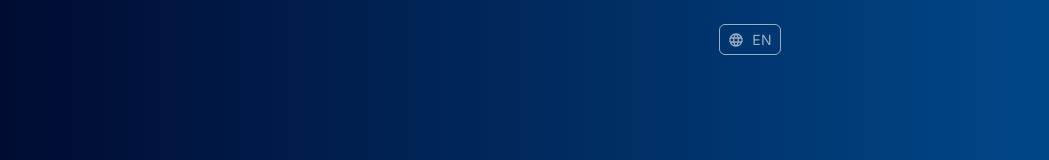
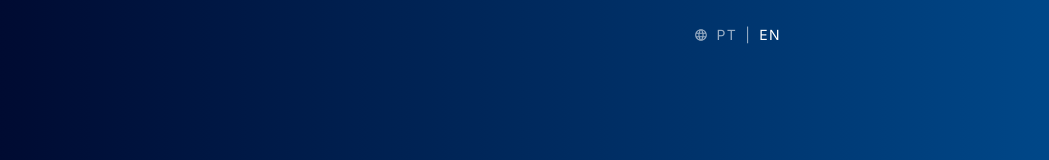
Before and after one commit to lipe-pepe/portfolio, a Next.js app: page /en in a window 1280 px wide. Shown: the top 160 px of the page, without its empty margins (115-1164 px from the left). Built offline with nearby package versions, Linux system fonts and the light colour scheme.

Commit message:
feat: :sparkles: finished main page

```diff
--- a/messages/pt.json
+++ b/messages/pt.json
@@ -14,13 +14,15 @@
 
   "About": {
     "title": "Sobre mim",
-    "about_0": "Eu sou um desenvolvedor web brasileiro e moro no Rio de Janeiro. Estou finalizando o curso de Engenharia da Computação e Informação na UFRJ ",
-    "ufrj": "(Universidade Federal do Rio de Janeiro)",
-    "about_1": ". Apesar de ter experiência de trabalho com web, também tenho interesse por desenvolvimento mobile e desenvolvimento de games, já explorei um pouco essas áreas. Estou em busca de novos desafios para minha carreira, que possam agregar em conhecimento, experiência e autonomia!  ",
+    "about_0": "Eu sou um desenvolvedor web brasileiro e moro no Rio de Janeiro. Estou finalizando o curso de Engenharia da Computação e Informação na UFRJ (Universidade Federal do Rio de Janeiro).",
+    "about_1": "Apesar de ter experiência de trabalho com web, também tenho interesse por desenvolvimento mobile e desenvolvimento de games, já explorei um pouco essas áreas. Estou em busca de novos desafios para minha carreira, que possam agregar em ",
+    "things": "conhecimento, experiência e autonomia!",
     "about_2": "O que me encanta no trabalho é poder usar a ",
     "creativity": "criatividade",
-    "about_3": " e o conhecimento para construir novos projetos e fazer as coisas acontecerem. Não há nada melhor do que implementar uma nova funcionalidade, ultrapassar seus desafios e ver o usuário final tirando proveito da nossa criação. Essa é minha motivação!",
-    "about_4": "Além disso, sou apaixonado por games e cinema e entusiasta do teatro! Sou ator de teatro registrado e estou desbravando o trabalho de direção também. Acho inspiradora a arte de contar histórias!"
+    "about_3": " e o conhecimento para construir novos projetos e ",
+    "happen": "fazer as coisas acontecerem",
+    "about_4": ". Não há nada melhor do que implementar uma nova funcionalidade, ultrapassar seus desafios e ver o usuário final tirando proveito da nossa criação. Essa é minha motivação!",
+    "about_5": "Além do mundo da tecnologia, sou apaixonado por games e cinema e entusiasta do teatro! Sou ator de teatro e estou desbravando o trabalho de direção também. Acho inspiradora a arte de contar histórias!"
   },
 
   "Experience": {
--- a/src/components/languageMenu.tsx
+++ b/src/components/languageMenu.tsx
@@ -1,63 +1,46 @@
 "use client";
 
 import { useRouter } from "@/i18n/routing";
-import {
-  HStack,
-  Menu,
-  MenuButton,
-  MenuItem,
-  MenuList,
-  Text,
-} from "@chakra-ui/react";
+import { HStack, Text } from "@chakra-ui/react";
 import { useParams } from "next/navigation";
+import { useEffect, useState } from "react";
 import { MdLanguage } from "react-icons/md";
 
 const LanguageMenu = () => {
   const { locale } = useParams();
   const router = useRouter();
 
+  const [selected, setSelected] = useState<string>("pt");
+
+  useEffect(() => {
+    if (locale) setSelected(String(locale));
+  }, [locale]);
+
   const changeLanguage = (locale: string) => {
     router.replace("/", { locale: locale });
   };
 
   return (
-    <Menu>
-      <MenuButton
-        borderRadius={6}
-        borderWidth={1}
-        borderColor={"white.darkest"}
-        color={"white.darkest"}
-        px={2}
-        py={1}
-        _hover={{
-          color: "white",
-          borderWidth: 2,
-          borderColor: "white",
-          transform: "scale(1.05)",
-          transition: "transform 0.2s ease-in-out, color 0.2s ease-in-out",
-        }}
+    <HStack color={"white.darkest"} fontSize={"sm"} letterSpacing={"widest"}>
+      <MdLanguage />
+      <Text
+        color={selected === "pt" ? "white" : "white.darkest"}
+        cursor={selected === "pt" ? "default" : "pointer"}
+        _hover={{ color: selected === "pt" ? "white" : "text" }}
+        onClick={() => changeLanguage("pt")}
       >
-        <HStack>
-          <MdLanguage />
-          <Text
-            letterSpacing={"wide"}
-            fontFamily={"inter"}
-            textTransform={"uppercase"}
-            fontSize={"sm"}
-          >
-            {locale}
-          </Text>
-        </HStack>
-      </MenuButton>
-      <MenuList bg={"background.2"}>
-        <MenuItem bg={"none"} onClick={() => changeLanguage("en")}>
-          EN
-        </MenuItem>
-        <MenuItem bg={"none"} onClick={() => changeLanguage("pt")}>
-          PT
-        </MenuItem>
-      </MenuList>
-    </Menu>
+        PT
+      </Text>
+      <Text cursor={"default"}>|</Text>
+      <Text
+        color={selected === "en" ? "white" : "white.darkest"}
+        cursor={selected === "en" ? "default" : "pointer"}
+        _hover={{ color: selected === "en" ? "white" : "text" }}
+        onClick={() => changeLanguage("en")}
+      >
+        EN
+      </Text>
+    </HStack>
   );
 };
 
--- a/src/components/sections/aboutSection.tsx
+++ b/src/components/sections/aboutSection.tsx
@@ -8,15 +8,23 @@ const AboutSection = () => {
     <Section title={t("title")}>
       <Text fontSize={"sm"}>
         {t("about_0")}
-        {t("ufrj")}
         {t("about_1")}
+        <Text as={"span"} fontWeight={"semibold"} color={"white"}>
+          {t("things")}
+        </Text>
       </Text>
       <Text fontSize={"sm"}>
         {t("about_2")}
-        {t("creativity")}
+        <Text as={"span"} fontWeight={"semibold"} color={"white"}>
+          {t("creativity")}
+        </Text>
         {t("about_3")}
+        <Text as={"span"} fontWeight={"semibold"} color={"white"}>
+          {t("happen")}
+        </Text>
+        {t("about_4")}
       </Text>
-      <Text fontSize={"sm"}>{t("about_4")}</Text>
+      <Text fontSize={"sm"}>{t("about_5")}</Text>
     </Section>
   );
 };
```
